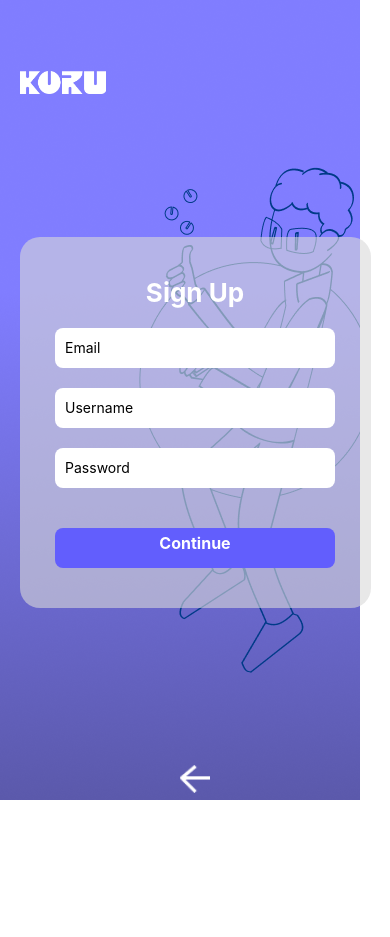
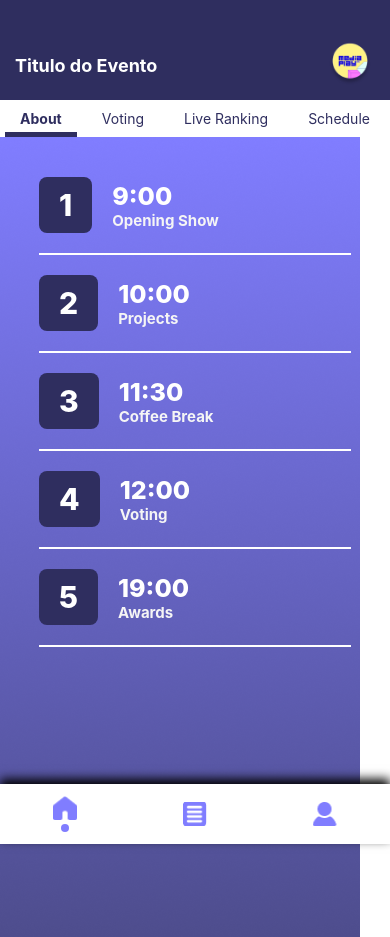
Before and after one commit to DinaX02/Koru_app, a React Native app: screen / in a window 390 px wide. Before the commit the page ends 844 px from the top, so only its background shows below. Built offline with nearby package versions, Linux system fonts and the light colour scheme.

Commit message:
schedule

```diff
--- a/App.js
+++ b/App.js
@@ -12,13 +12,14 @@ import Eventinfo from './screens/event_info';
 import Eventvoting from './screens/event_voting';
 import Eventliveranking from './screens/event_liveranking';
 import Eventlist from './screens/eventlist';
+import Eventschedule from './screens/event_schedule';
 import Loading from './screens/animationINTRO';
 
 const Stack = createStackNavigator();
 
 export default function App() {
   return (
-<SignUp/>
+<Eventschedule/>
   );
 }
 
--- a/screens/event_schedule.js
+++ b/screens/event_schedule.js
@@ -0,0 +1,252 @@
+import React, { useState } from "react";
+import {
+    View,
+    ImageBackground,
+    StyleSheet,
+    Text,
+    TouchableOpacity,
+    Image,ScrollView,
+} from "react-native";
+
+import FooterMenu from "../components/MenuFooter";
+
+const Eventschedule = () => {
+    const [selectedTab, setSelectedTab] = useState("about");
+    const [selectedStatus, setSelectedStatus] = useState("Closed");
+    const handleTabPress = (tabName) => {
+        setSelectedTab(tabName);
+    };
+
+    const getImageSource = () => {
+        if (selectedStatus === "Ongoing") {
+            return require("../assets/ongoing_green.png");
+        } else if (selectedStatus === "Closed") {
+            return require("../assets/Closed_red.png");
+        } else if (selectedStatus === "Upcoming") {
+            return require("../assets/upcoming_yellow.png");
+        }
+
+        return require("../assets/ongoing_green.png"); // Imagem padrão caso não haja correspondência
+    };
+
+    return (
+
+        <View style={styles.container}>
+            <View style={styles.header}>
+                <Text style={styles.eventTitle}>Titulo do Evento</Text>
+                <Image
+                    source={require("../assets/event_img_test.png")}
+                    style={styles.eventImage}
+                />
+            </View>
+
+            <View style={styles.navigation}>
+                <TouchableOpacity
+                    style={[
+                        styles.navButton,
+                        selectedTab === "about" && styles.selectedNavButton,
+                    ]}
+                    onPress={() => handleTabPress("about")}
+                >
+                    <Text
+                        style={[
+                            styles.navButtonText,
+                            selectedTab === "about" && styles.selectedNavButtonText,
+                        ]}
+                    >
+                        About
+                    </Text>
+                </TouchableOpacity>
+
+                <TouchableOpacity
+                    style={[
+                        styles.navButton,
+                        selectedTab === "voting" && styles.selectedNavButton,
+                    ]}
+                    onPress={() => handleTabPress("voting")}
+                >
+                    <Text
+                        style={[
+                            styles.navButtonText,
+                            selectedTab === "voting" && styles.selectedNavButtonText,
+                        ]}
+                    >
+                        Voting
+                    </Text>
+                </TouchableOpacity>
+
+                <TouchableOpacity
+                    style={[
+                        styles.navButton,
+                        selectedTab === "liveRanking" && styles.selectedNavButton,
+                    ]}
+                    onPress={() => handleTabPress("liveRanking")}
+                >
+                    <Text
+                        style={[
+                            styles.navButtonText,
+                            selectedTab === "liveRanking" && styles.selectedNavButtonText,
+                        ]}
+                    >
+                        Live Ranking
+                    </Text>
+                </TouchableOpacity>
+
+                <TouchableOpacity
+                    style={[
+                        styles.navButton,
+                        selectedTab === "schedule" && styles.selectedNavButton,
+                    ]}
+                    onPress={() => handleTabPress("schedule")}
+                >
+                    <Text
+                        style={[
+                            styles.navButtonText,
+                            selectedTab === "schedule" && styles.selectedNavButtonText,
+                        ]}
+                    >
+                        Schedule
+                    </Text>
+                </TouchableOpacity>
+            </View>
+
+            <ImageBackground
+                source={require("../assets/background.png")}
+                style={styles.backgroundImage}
+            >
+                <ScrollView contentContainerStyle={styles.scroll}>
+
+                    <View style={styles.timestamp}>
+                        <Text style={styles.number}>1</Text>
+                        <View>
+                            <Text style={styles.hour}>9:00</Text>
+                            <Text style={styles.task}>Opening Show</Text>
+                        </View>
+                    </View>
+                    <View style={styles.timestamp}>
+                        <Text style={styles.number}>2</Text>
+                        <View>
+                            <Text style={styles.hour}>10:00</Text>
+                            <Text style={styles.task}>Projects</Text>
+                        </View>
+                    </View>
+                    <View style={styles.timestamp}>
+                        <Text style={styles.number}>3</Text>
+                        <View>
+                            <Text style={styles.hour}>11:30</Text>
+                            <Text style={styles.task}>Coffee Break</Text>
+                        </View>
+                    </View>
+                    <View style={styles.timestamp}>
+                        <Text style={styles.number}>4</Text>
+                        <View>
+                            <Text style={styles.hour}>12:00</Text>
+                            <Text style={styles.task}>Voting</Text>
+                        </View>
+                    </View>
+                    <View style={styles.timestamp}>
+                        <Text style={styles.number}>5</Text>
+                        <View>
+                            <Text style={styles.hour}>19:00</Text>
+                            <Text style={styles.task}>Awards</Text>
+                        </View>
+                    </View>
+                </ScrollView>
+                <FooterMenu/>
+            </ImageBackground>
+        </View>
+
+    );
+};
+
+const styles = StyleSheet.create({
+    task:{
+        color: "whitesmoke",
+        fontWeight: 700,
+        fontSize: 15,
+    },
+    hour: {
+        color: "white",
+        fontWeight: 800,
+        fontSize: 25,
+    },
+    number:{
+        color: "white",
+        backgroundColor: "#2F2E5F",
+        fontSize: 30,
+        fontWeight: 800,
+        paddingVertical: 10,
+        paddingHorizontal: 20,
+        borderRadius: 8,
+        marginRight: 20,
+    },
+    timestamp:{
+        width: "80%",
+        paddingVertical: 20,
+        borderBottomColor: "white",
+        borderBottomWidth: 2,
+        flexDirection: "row",
+        justifyContent: "flex-start",
+        alignItems: "center",
+    },
+    scroll:{
+        marginVertical: 20,
+        flexDirection: "column",
+        justifyContent: "center",
+        alignItems: "center",
+    },
+    container: {
+        flex: 1,
+    },
+    backgroundImage: {
+        flex: 1,
+        resizeMode: "cover",
+        justifyContent: "center",
+    },
+    header: {
+        paddingTop: 40,
+        paddingBottom: 10,
+        flexDirection: "row",
+        backgroundColor: "#2F2E5F",
+        alignItems: "center",
+        paddingVertical: 10,
+        paddingHorizontal: 15,
+    },
+    eventTitle: {
+        flex: 1,
+        color: "white",
+        fontSize: 18,
+        fontWeight: "bold",
+        textAlign: "left",
+    },
+    eventImage: {
+        width: 50,
+        height: 50,
+        borderRadius: 15,
+    },
+    navigation: {
+        flexDirection: "row",
+        backgroundColor: "white",
+        justifyContent: "space-around",
+        paddingTop:5,
+    },
+    navButton: {
+        paddingHorizontal: 15,
+        paddingVertical: 5,
+    },
+    navButtonText: {
+        fontSize: 14,
+        color: "#2F2E5F",
+    },
+    selectedNavButton: {
+        borderBottomWidth: 5,
+        borderBottomColor: "#2F2E5F",
+        borderTopLeftRadius: 10,
+        borderTopRightRadius: 10,
+    },
+    selectedNavButtonText: {
+        fontWeight: "bold",
+    },
+});
+
+export default Eventschedule;
--- a/screens/eventlist.js
+++ b/screens/eventlist.js
@@ -11,15 +11,9 @@ import {
 } from "react-native";
 
 import FooterMenu from "../components/MenuFooter";
-import {withSpring} from "react-native-reanimated";
 
 
 const Eventlist = () => {
-    const [selectedTab, setSelectedTab] = useState("about");
-    const [selectedStatus, setSelectedStatus] = useState("Ongoing");
-    const handleTabPress = (tabName) => {
-        setSelectedTab(tabName);
-    };
 
 
     return (
@@ -39,7 +33,7 @@ const Eventlist = () => {
                         <Text style={styles.filteroption}>Active</Text>
                         <Text style={styles.filteroptionselected}>Inactive</Text>
                     </View>
-                    <View style={styles.selectall}></View>
+                    <View style={styles.selectall}/>
 
                 </View>
                 <View style={styles.newevent}>
@@ -61,7 +55,7 @@ const Eventlist = () => {
                             />
                             <Text>Media Play 2023</Text>
                         </View>
-                        <View style={styles.circle}></View>
+                        <View style={styles.circle}/>
 
                     </TouchableOpacity>
                 </ScrollView>
```
